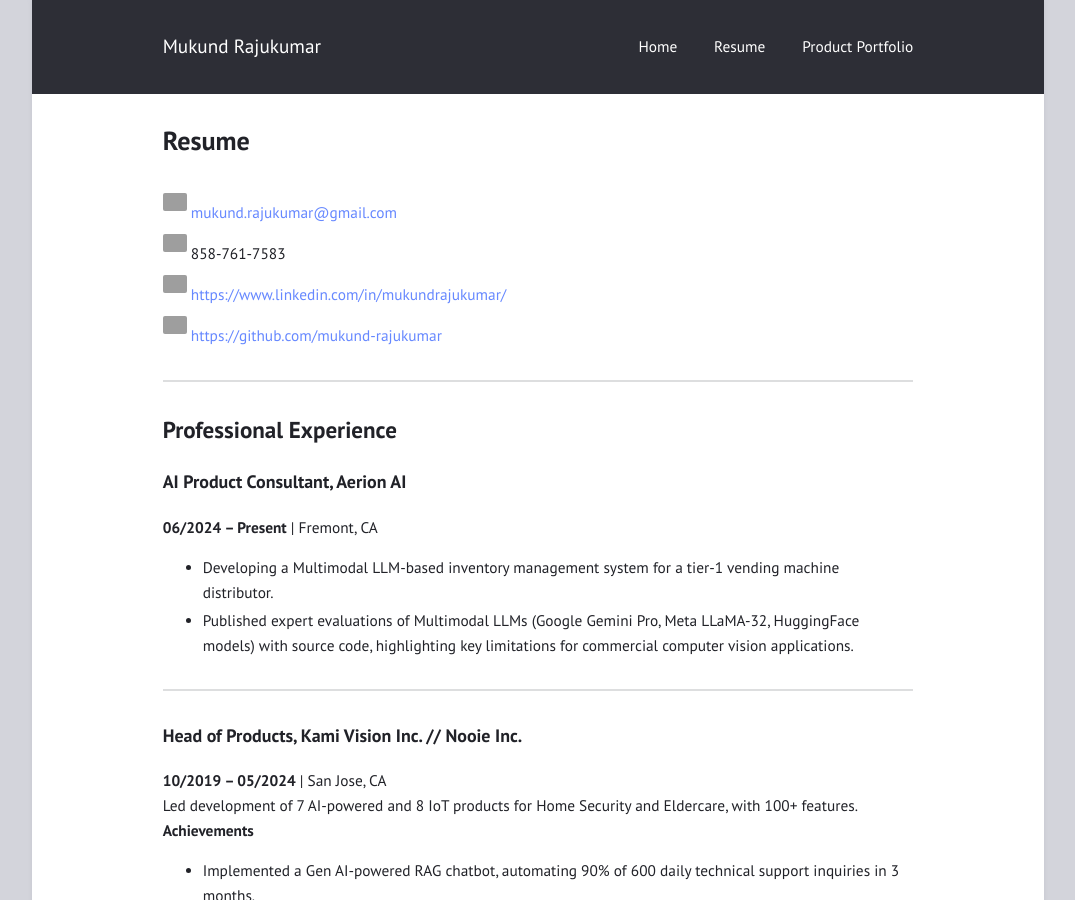
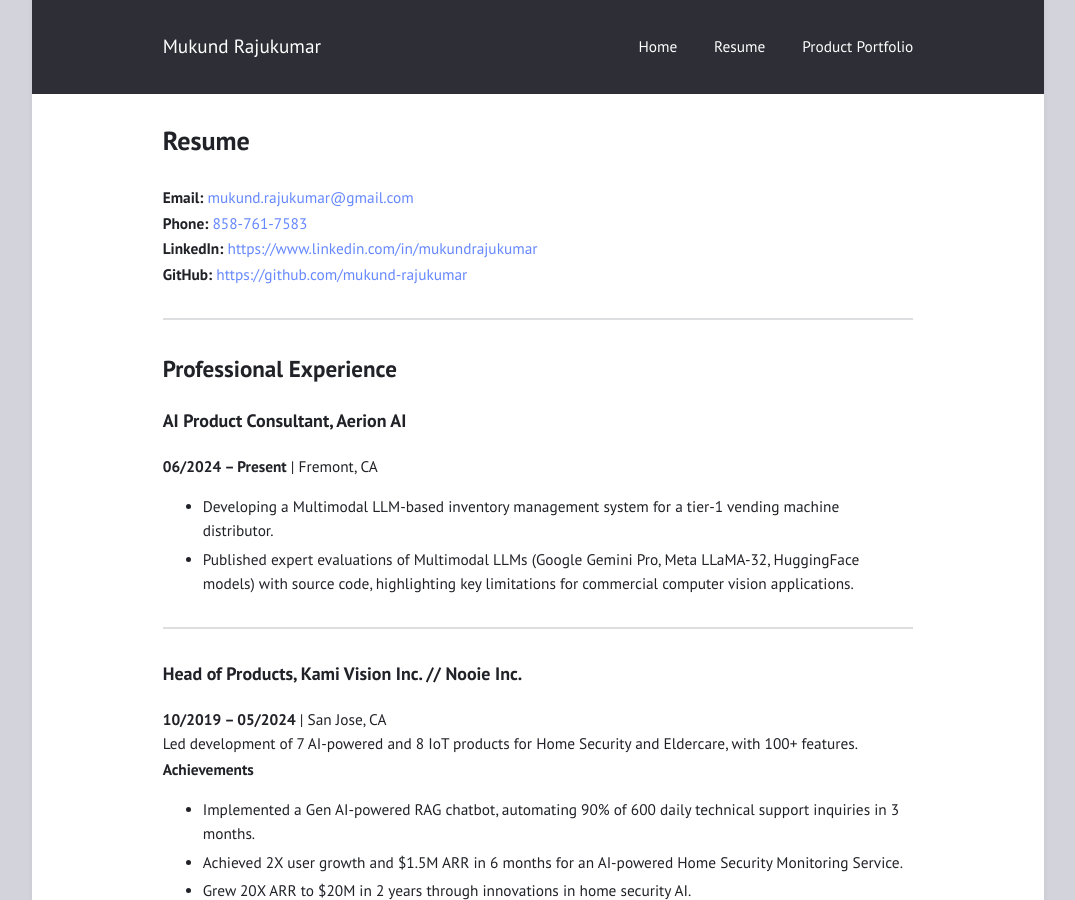
Before and after one commit to mukund-rajukumar/mukund-rajukumar.github.io, a Jekyll site: the page built from resume.md, in a window 1280 px wide and 900 px high. Shown: the whole window, without its empty margins (102-1177 px from the left). Built offline with Jekyll 4.4.1, drawn with Linux system fonts in a browser that asks for light colours; grey boxes are pictures that could not be loaded.

Commit message:
Update resume.md

```diff
--- a/resume.md
+++ b/resume.md
@@ -4,10 +4,10 @@
 sitemap: false
 ---
 
-<img src="https://upload.wikimedia.org/wikipedia/commons/2/27/Android_Email_4.4_Icon.png" width="24"/> <a href="mailto:mukund.rajukumar@gmail.com"> mukund.rajukumar@gmail.com</a> <br>
-<img src="https://upload.wikimedia.org/wikipedia/commons/7/7e/Phone_iOS.png" width="24"/> 858-761-7583 <br>
-<img src="https://upload.wikimedia.org/wikipedia/commons/c/ca/LinkedIn_logo_initials.png" width="24"/> <a href="https://www.linkedin.com/in/mukundrajukumar/"> https://www.linkedin.com/in/mukundrajukumar/</a> <br>
-<img src="https://upload.wikimedia.org/wikipedia/commons/a/ae/Github-desktop-logo-symbol.svg" width="24"/> <a href="https://github.com/mukund-rajukumar"> https://github.com/mukund-rajukumar</a>
+**Email:** [mukund.rajukumar@gmail.com](mailto:mukund.rajukumar@gmail.com)<br>
+**Phone:** [858-761-7583](tel:8587617583) <br>
+**LinkedIn:** [https://www.linkedin.com/in/mukundrajukumar](https://www.linkedin.com/in/mukundrajukumar) <br>
+**GitHub:** [https://github.com/mukund-rajukumar](https://github.com/mukund-rajukumar)
 
 ---
 
```
